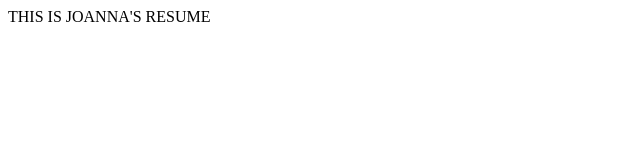
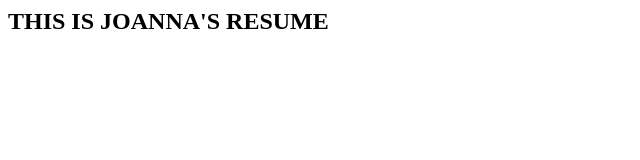
Before and after one commit to Seven-Joanna/resume, a plain HTML site: page index.html in a window 1280 px wide. Shown: the whole page, without its empty margins (0-640 px from the left). Drawn offline with Linux system fonts and the light colour scheme.

Commit message:
为欢迎词添加h2

```diff
--- a/index.html
+++ b/index.html
@@ -1,5 +1,5 @@
 <html>
   <body>
-    THIS IS JOANNA'S RESUME
+   <h2> THIS IS JOANNA'S RESUME </h2>
   </body>
 </html>
```
